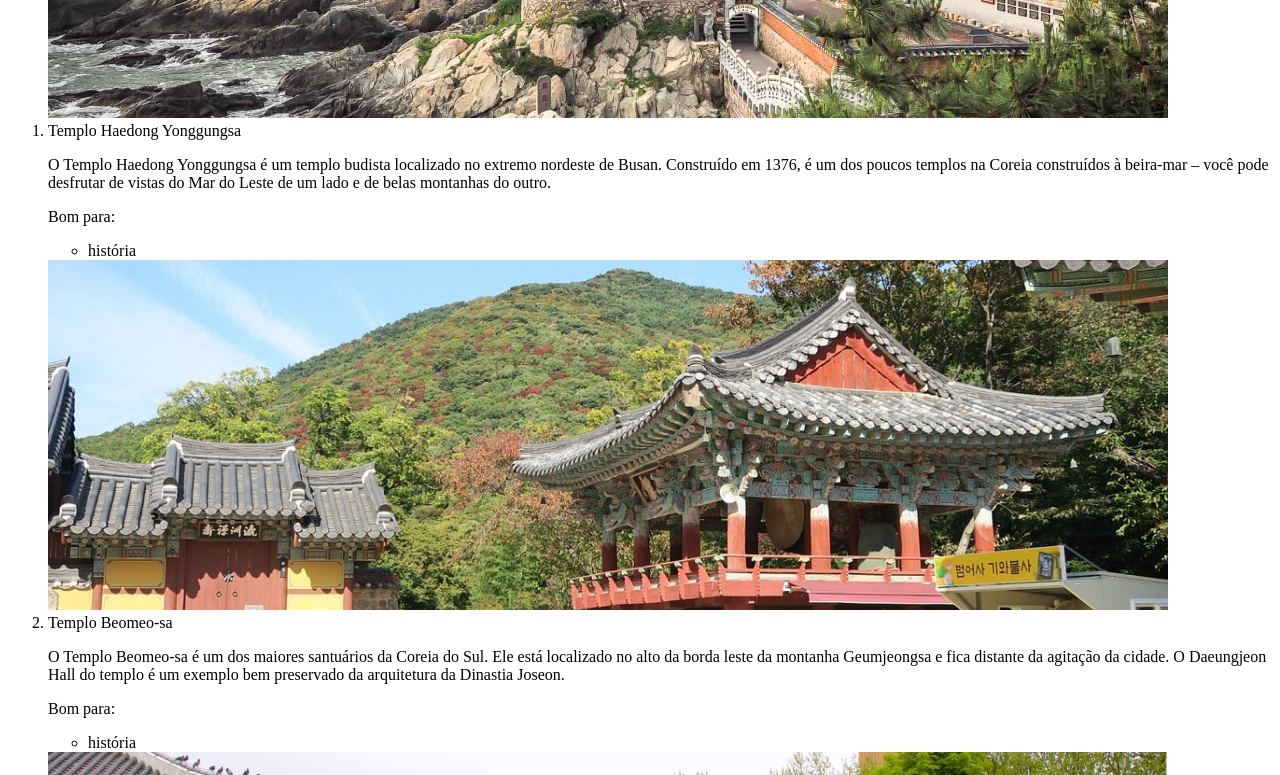
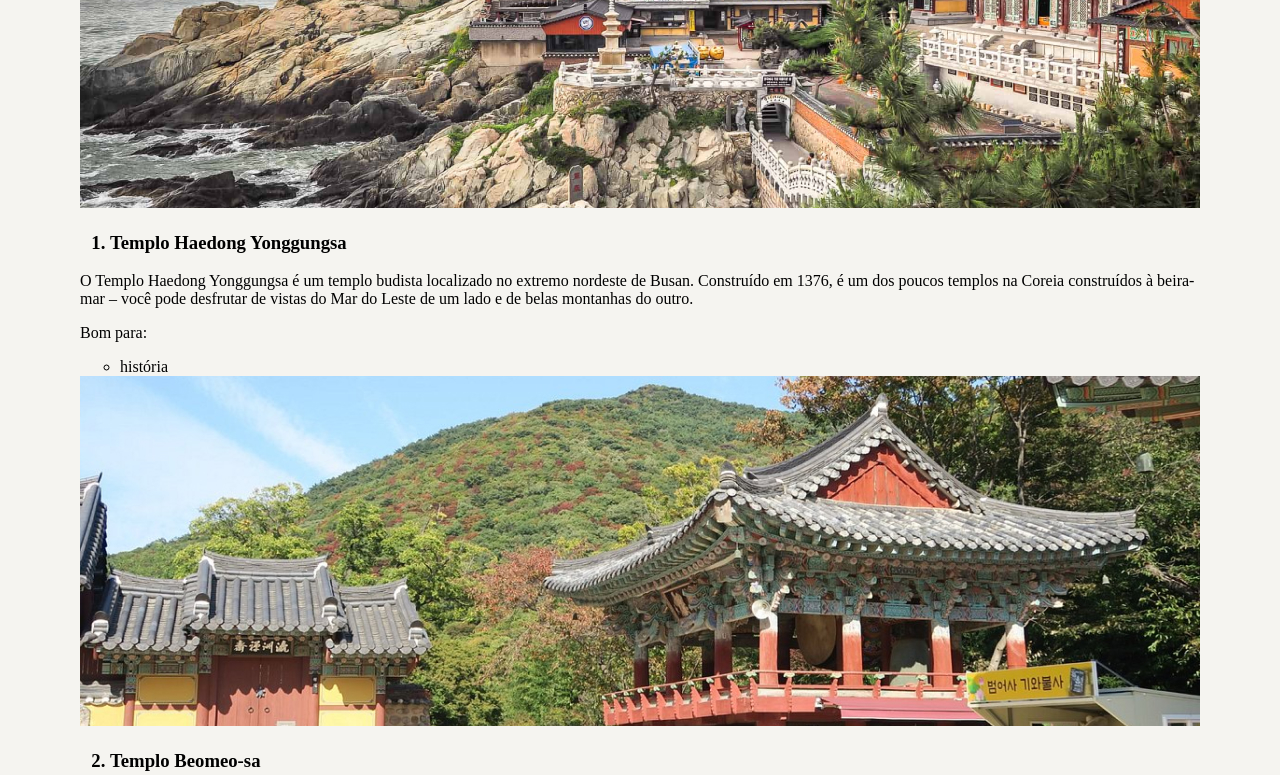
Before and after one commit to LuisCarlosJp/LocalTuristico-, a plain HTML site: page index.html in a window 1280 px wide. Shown: the part 1220-1995 px from the top of the page. Drawn offline with Linux system fonts and the light colour scheme.

Commit message:
Adicionado `style.css` e os primeiros estilos

```diff
--- a/index.html
+++ b/index.html
@@ -4,6 +4,7 @@
     <meta charset="UTF-8" />
     <meta name="viewport" content="width=device-width, initial-scale=1.0" />
     <title>Local Turístico</title>
+    <link rel="stylesheet" href="style.css" />
   </head>
   <body>
     <div id="page">
@@ -22,7 +23,7 @@
         <p>Para os amantes de história</p>
         <h2>Descubra 3 destinos imperdíveis em Busan</h2>
         <p>
-          As atrações de Busan vão desde templos budistas centenários que
+          As atrações de Busan vão desde templos budistas centenários que
           pontilham as montanhas e o litoral da cidade até praias imaculadas com
           águas cristalinas. Esta cidade litorânea tem muitas coisas para fazer
           o ano todo - as famílias podem passar o tempo em um aquário à
@@ -33,10 +34,9 @@
           os fotógrafos.
         </p>
 
-        <ol>
+        <ol class="lista-com-imagens">
           <img src="assets/Templo Haedong Yonggungsa.jpg" alt="" />
-          <li>
-            Templo Haedong Yonggungsa
+          <h3><li>Templo Haedong Yonggungsa</li></h3>
           <p>
             O Templo Haedong Yonggungsa é um templo budista localizado no
             extremo nordeste de Busan. Construído em 1376, é um dos poucos
@@ -47,10 +47,9 @@
           <ul>
             <li>história</li>
           </ul>
-          </li>
+
           <img src="assets/Beomeo-sa.jpg" alt="" />
-          <li>
-            Templo Beomeo-sa
+            <h3><li>Templo Beomeo-sa</h3></li>
             <p>
               O Templo Beomeo-sa é um dos maiores santuários da Coreia do Sul.
               Ele está localizado no alto da borda leste da montanha Geumjeongsa
@@ -61,10 +60,8 @@
             <ul>
               <li>história</li>
             </ul>
-          </li>
           <img src="assets/Yongdusan.jpg" alt="" />
-          <li>
-            Parque Yongdusan
+            <h3><li>Parque Yongdusan</h3></li>
             <p>
               O Parque Yongdusan, localizado no centro de Busan, abriga alguns
               dos monumentos mais importantes da cidade. Você pode ver vistas
@@ -79,7 +76,6 @@
               <li>Famílias</li>
               <li>Orçamento</li>
             </ul>
-          </li>
         </ol>
       </section>
       <section id="description">
--- /dev/null
+++ b/style.css
@@ -0,0 +1,17 @@
+body {
+  background-color: #f5f4f0;
+}
+
+#page {
+  box-sizing: bo;
+  width: 1120px;
+  margin: 88px auto 137px;
+}
+
+ol {
+  padding: 0px;
+}
+
+ol h3 li {
+  margin: 20px 30px 4px;
+}
```
Lines whose indentation alone changed are shown as unchanged.
